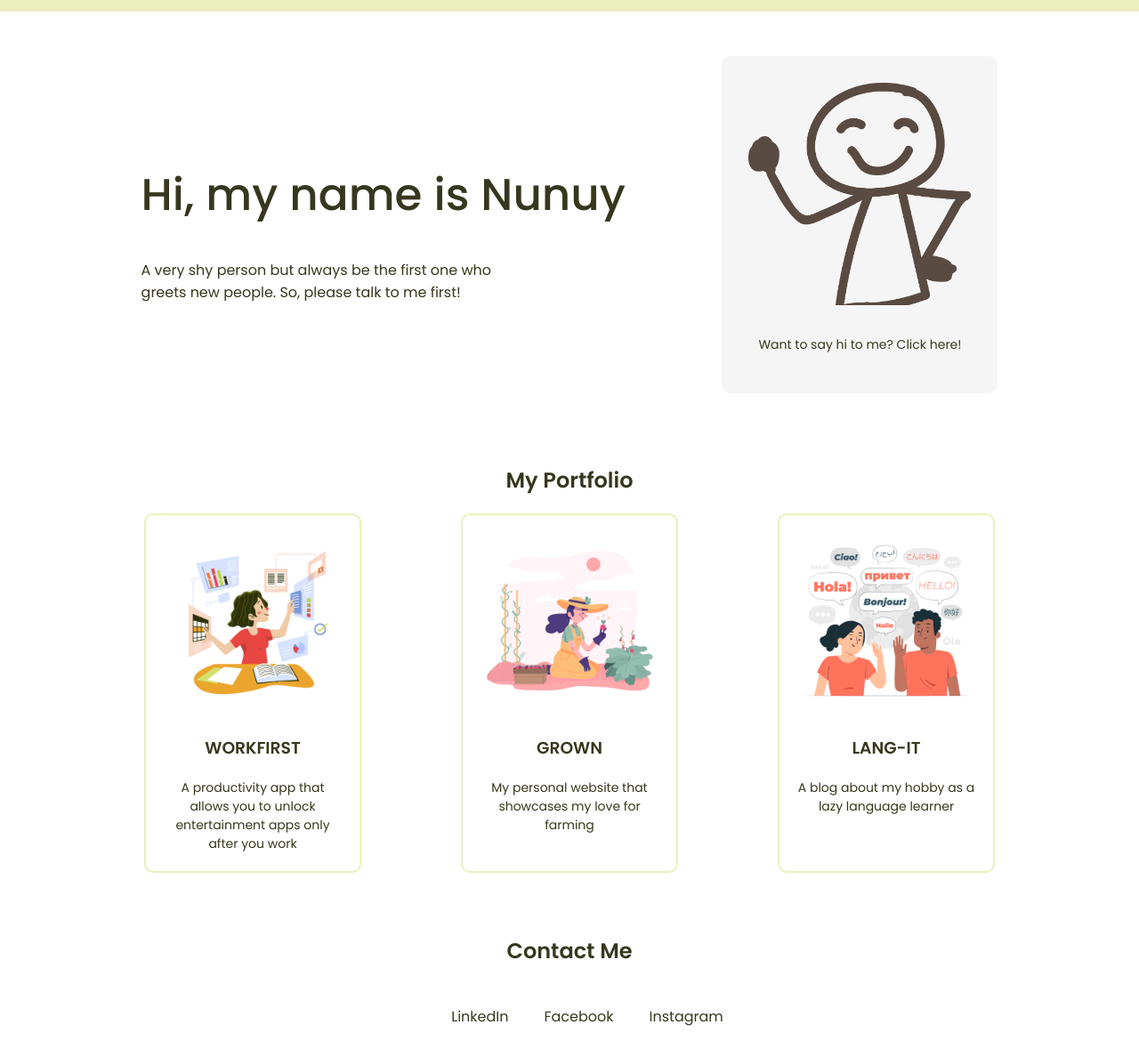
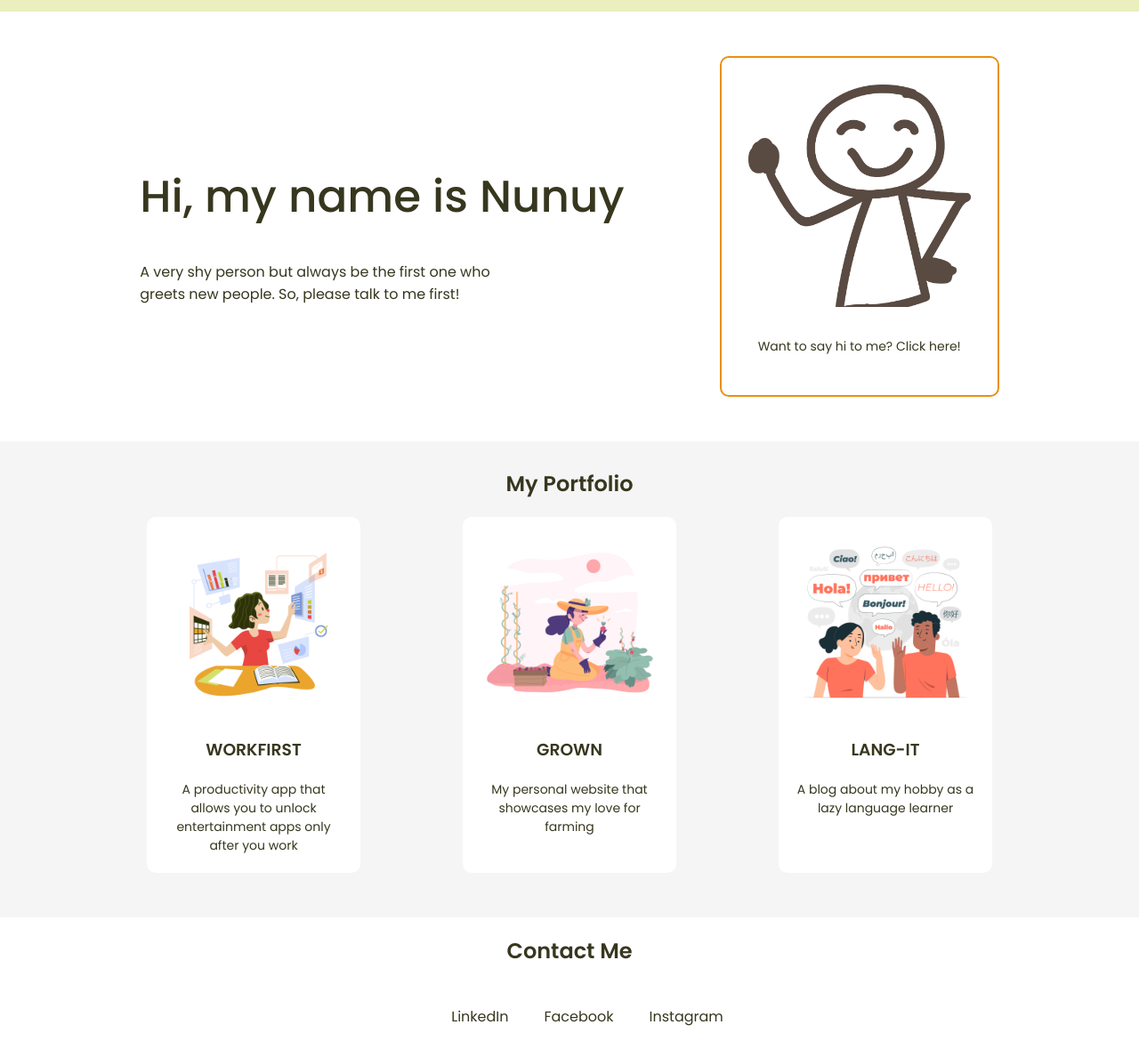
Before and after one commit to nunuynurh/Portfolio-site, a plain HTML site: page Index.html in a window 1280 px wide. Shown: the part 84-1263 px from the top of the page at 89% size. Drawn offline with Linux system fonts and the light colour scheme.

Commit message:
Change background color

```diff
--- a/Index.css
+++ b/Index.css
@@ -62,7 +62,7 @@ li {
     justify-content: space-evenly;
     align-items: center;
     border-radius: 10px;
-    background-color: whitesmoke;
+    border: 2px solid #ea9010;
 }
 
 .img-profile {
@@ -77,6 +77,7 @@ li {
 
 .container2 {
     padding: 10px 50px 50px 50px;
+    background-color: whitesmoke;
 }
 
 .page-title {
@@ -90,8 +91,8 @@ li {
 
 .content{
     text-align: center;
-    border: 2px solid #eaefbd;
     border-radius: 10px;
+    background-color: white;
 }
 
 .img-port {
```
